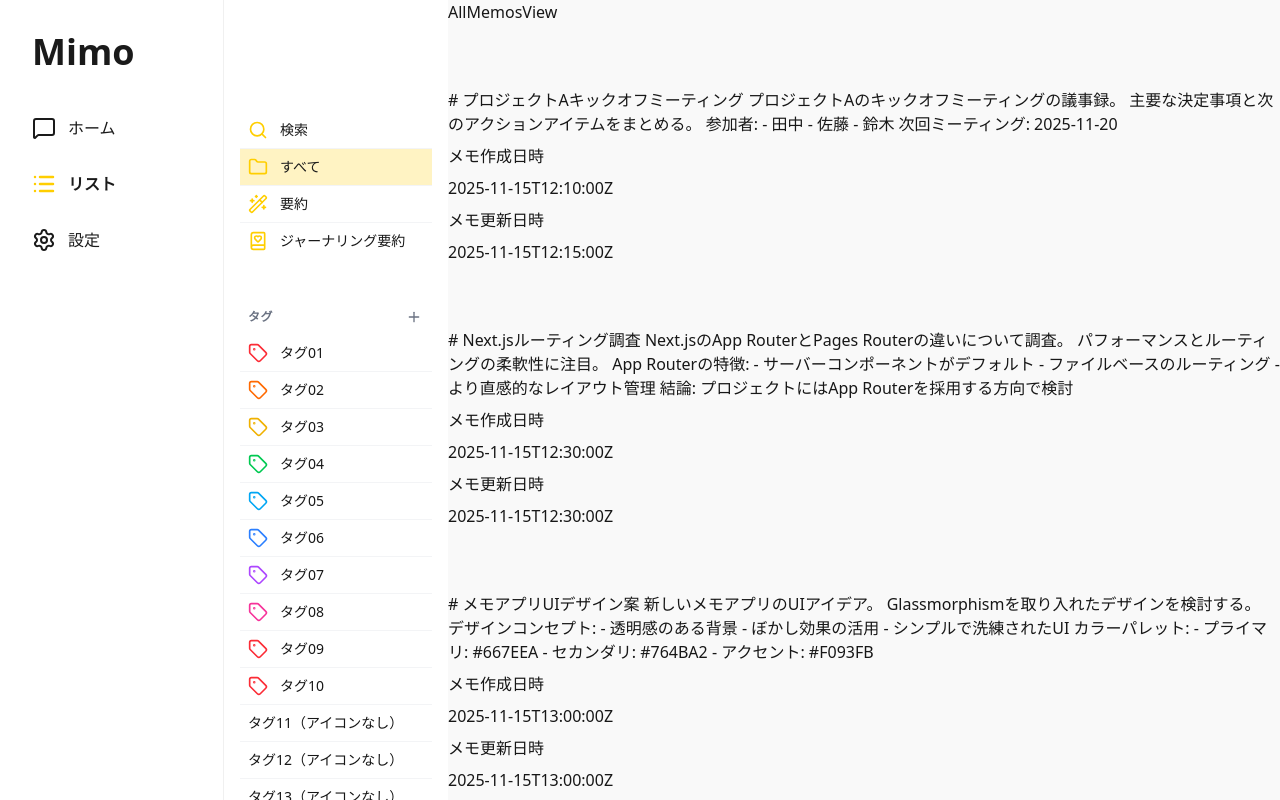
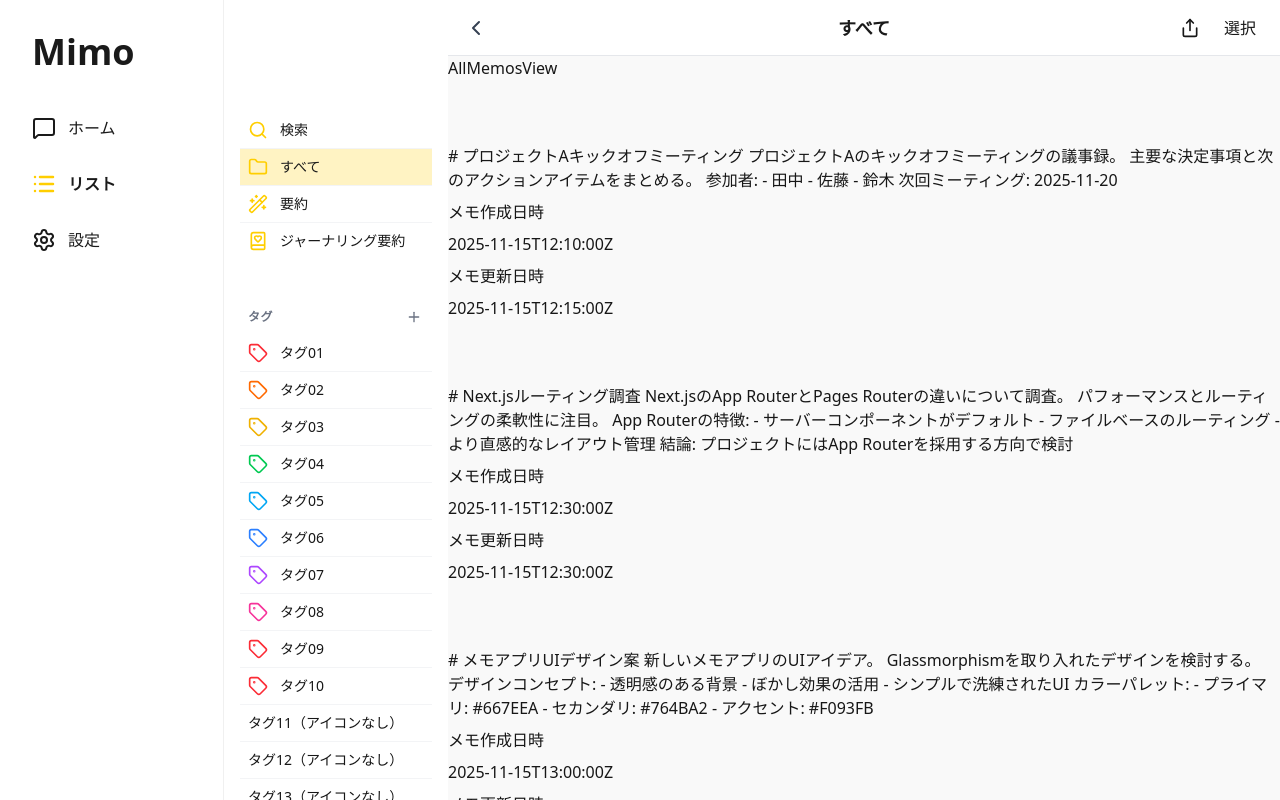
Before and after one commit to tdu25-wsp/mimo-frontend, a Next.js app: page /list/all in a window 1280 px wide. Built offline with nearby package versions, Linux system fonts and the light colour scheme.

Commit message:
Headerコンポーネントを追加し、AllMemosPageに統合

```diff
--- a/app/(main)/list/all/page.tsx
+++ b/app/(main)/list/all/page.tsx
@@ -1,4 +1,6 @@
+import { Header } from "@/components/layout/Header";
 import { getMockMemos } from "@/lib/converters";
+import { Share } from "lucide-react";
 
 export default function AllMemosPage() {
 
@@ -6,6 +8,17 @@ export default function AllMemosPage() {
 
   return (
     <div>
+      <Header
+        title="すべて"
+        showBackButton={true}
+        rightContent={
+          <>
+            <button className="p-2 hover:bg-gray-100 rounded-full"><Share size={20} /></button>
+            <button className="p-2 hover:bg-gray-100 rounded-full"><p>選択</p></button>
+          </>
+        }
+      />
+
       <h1>AllMemosView</h1>
 
       {/* 仮でモックメモデータを表示 */}
--- /dev/null
+++ b/components/layout/Header.tsx
@@ -0,0 +1,79 @@
+"use client";
+
+import { useRouter } from "next/navigation";
+import { ChevronLeft } from "lucide-react";
+import { twMerge } from "tailwind-merge";
+
+interface NavBarProps {
+    // タイトル (文字列またはコンポーネント)
+    title?: React.ReactNode;
+
+    // 左側の表示制御
+    showBackButton?: boolean;
+    leftContent?: React.ReactNode; // 戻るボタン以外を置きたい場合
+    onBackClick?: () => void; // 戻るボタンの挙動を上書きしたい場合
+
+    // 右側の表示制御 (アイコンボタンなどを配置)
+    rightContent?: React.ReactNode;
+
+    // 全体のスタイル上書き用
+    className?: string;
+}
+
+export function Header({
+    title,
+    showBackButton = false,
+    leftContent,
+    onBackClick,
+    rightContent,
+    className,
+}: NavBarProps) {
+    const router = useRouter();
+
+    const handleBack = () => {
+        if (onBackClick) {
+            onBackClick();
+        } else {
+            router.back();
+        }
+    };
+
+    return (
+        <header
+            className={twMerge(
+                "sticky top-0 z-50 flex items-center justify-between h-14 px-4 bg-background border-b border-gray-200",
+                className
+            )}
+        >
+            {/* Left */}
+            <div className="flex items-center justify-start w-1/3">
+                {showBackButton && (
+                    <button
+                        onClick={handleBack}
+                        className="-ml-2 p-2 rounded-full hover:bg-gray-100 transition-colors"
+                        aria-label="戻る"
+                    >
+                        <ChevronLeft size={24} className="text-gray-700" />
+                    </button>
+                )}
+                {leftContent}
+            </div>
+
+            {/* Center */}
+            <div className="flex items-center justify-center w-1/3">
+                {typeof title === "string" ? (
+                    <h1 className="text-lg font-bold truncate text-primary-text">
+                        {title}
+                    </h1>
+                ) : (
+                    title
+                )}
+            </div>
+
+            {/* Right */}
+            <div className="flex items-center justify-end w-1/3 gap-2">
+                {rightContent}
+            </div>
+        </header>
+    );
+}
```
